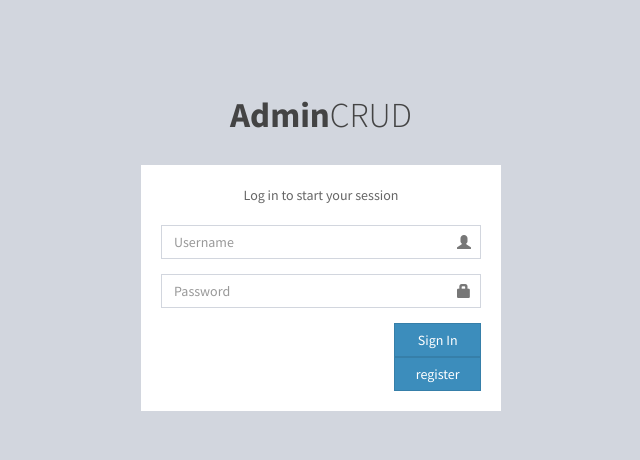
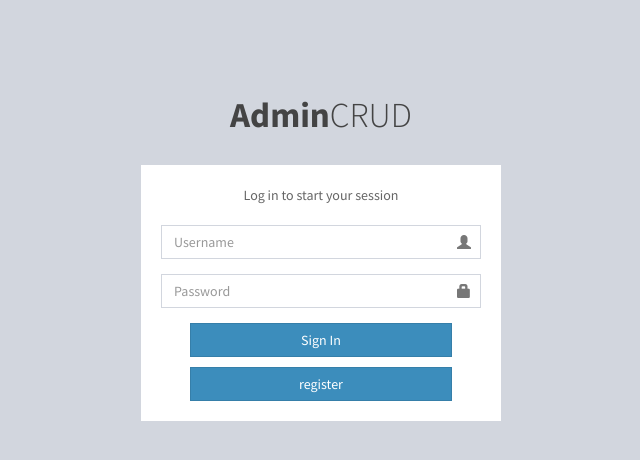
Before and after one commit to trifuad/project_magang, a CodeIgniter app: page /Auth in a window 1280 px wide. Shown: the top 460 px of the page, without its empty margins (319-959 px from the left). Run offline with CodeIgniter, Linux system fonts and the light colour scheme.

Commit message:
memperbaiki view login dan register

```diff
--- a/application/views/login.php
+++ b/application/views/login.php
@@ -55,15 +55,14 @@
                 </label>
               </div>
             </div> -->
-            <div class="col-xs-offset-8 col-xs-4">
+            <div class="col-xs-offset-1 col-xs-10">
               <button type="submit" class="btn btn-primary btn-block btn-flat">Sign In</button>
             </div>
           </div>
         </form>
-
+        <p></p>
         <!-- mencoba register -->
         <form action="<?php echo base_url('Auth/register'); ?>" method="post">
-
           <div class="row">
             <!-- <div class="col-xs-8">
               <div class="checkbox icheck">
@@ -72,7 +71,7 @@
                 </label>
               </div>
             </div> -->
-            <div class="col-xs-offset-8 col-xs-4">
+            <div class="col-xs-offset-1 col-xs-10 ">
               <button type="submit" class="btn btn-primary btn-block btn-flat">register</button>
             </div>
           </div>
--- a/application/views/register.php
+++ b/application/views/register.php
@@ -55,7 +55,7 @@
           </div>
 
         </form>
-        <button type="submit" class="btn btn-primary btn-block btn-flat">Register</button></p>
+        <button type="submit" class="btn btn-primary btn-block btn-flat">submit</button></p>
         </form>
 
 
```
